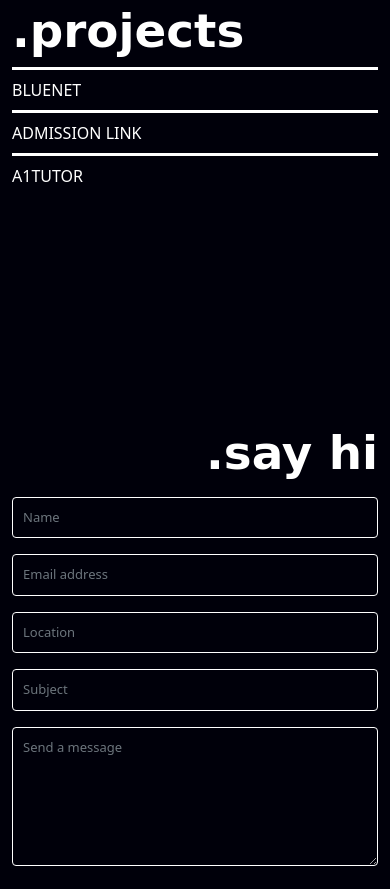
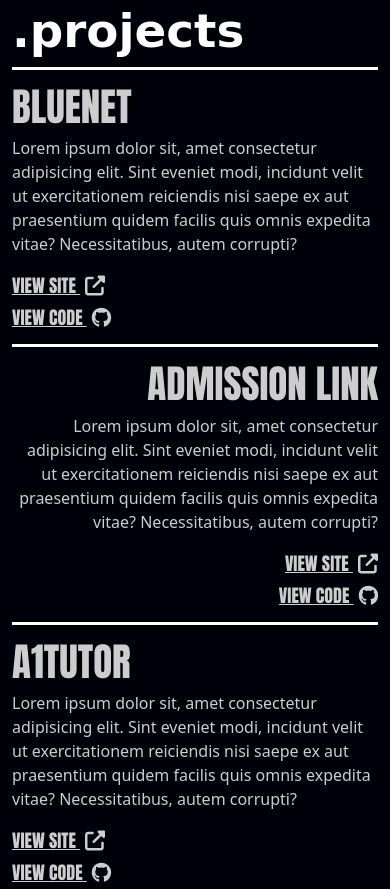
Before and after one commit to Oluwatoyinah/bosun, a plain HTML site: page index.html in a window 390 px wide. Shown: the part 2586-3475 px from the top of the page. Drawn offline with nearby package versions, Linux system fonts and the light colour scheme; a web font is replaced by a local one.

Commit message:
project section fi completed

```diff
--- a/css/style/_project.scss
+++ b/css/style/_project.scss
@@ -1,3 +1,5 @@
+
+
 .project {
     min-height: 50vh;
     background-color: $bgcolor;
@@ -11,11 +13,43 @@
     .projects-list {
         .box {
             border-top: 3px solid white;
-            //  border-bottom: 1px solid white ;
+            color: #cdcdcd;
+            // text-align: right;
             a {
-                color: white;
                 text-decoration: none;
+                font-family: $formal;
+                font-size : 10vw;
+                color: #cdcdcd;
             }
         }
     }
 }
+
+
+
+@media(max-width: 568px) {
+    .projects-list {
+        .box {
+            // text-align: right;
+            a {
+
+                color: #fff;
+            }
+            .view{
+                a {
+                    font-size: 18px;
+                    text-decoration: underline;
+                    display: block;
+                    margin-bottom: 5px;
+                    i {
+                        margin-left: 5px;
+                        font-size: 20px;
+                    }
+                }
+            }
+        }
+        .box:nth-of-type(2) {
+            text-align: right;
+        }
+    }
+}
--- a/css/style/_variables.scss
+++ b/css/style/_variables.scss
@@ -2,3 +2,4 @@
 $bgcolor : #00000a;
 $curly : 'Qwitcher Grypen', cursive;
 $italic : italic;
+$formal : 'Anton', sans-serif;
--- a/index.html
+++ b/index.html
@@ -7,6 +7,7 @@
     <script src="https://use.fontawesome.com/507b67a989.js"></script>
     <link rel="preconnect" href="https://fonts.gstatic.com" crossorigin>
     <link href="https://fonts.googleapis.com/css2?family=Qwitcher+Grypen:wght@700&display=swap" rel="stylesheet">
+    <link href="https://fonts.googleapis.com/css2?family=Anton&display=swap" rel="stylesheet">
 
     <!-- dev icons -->
     <link rel="stylesheet" href="https://cdn.jsdelivr.net/gh/devicons/devicon@v2.15.1/devicon.min.css">
@@ -137,16 +138,29 @@
           <h1>.projects</h1>
           <div class="projects-list">
             <div class="py-2 box">
-                <a href="">
-                  BLUENET
-                </a>
+                <a href="">BLUENET</a>
+                <p class="d-md-none">Lorem ipsum dolor sit, amet consectetur adipisicing elit. Sint eveniet modi, incidunt velit ut exercitationem reiciendis nisi saepe ex aut praesentium quidem facilis quis omnis expedita vitae? Necessitatibus, autem corrupti?</p>
+                <div class="d-md-none view">
+                  <a href="">VIEW SITE <i class="fa fa-external-link" aria-hidden="true"></i></a>
+                  <a href="">VIEW CODE <i class="fa fa-github" aria-hidden="true"></i></a>
+                </div>
             </div>
             <div class="py-2 box">
               <a href="">ADMISSION LINK</a>
-          </div>
+              <p class="d-md-none">Lorem ipsum dolor sit, amet consectetur adipisicing elit. Sint eveniet modi, incidunt velit ut exercitationem reiciendis nisi saepe ex aut praesentium quidem facilis quis omnis expedita vitae? Necessitatibus, autem corrupti?</p>
+              <div class="d-md-none view">
+                  <a href="">VIEW SITE <i class="fa fa-external-link" aria-hidden="true"></i></a>
+                  <a href="">VIEW CODE <i class="fa fa-github" aria-hidden="true"></i></a>
+                </div>
+            </div>
           <div class="py-2 box">
                 <a href="">A1TUTOR</a>
-            </div>
+                <p class="d-md-none">Lorem ipsum dolor sit, amet consectetur adipisicing elit. Sint eveniet modi, incidunt velit ut exercitationem reiciendis nisi saepe ex aut praesentium quidem facilis quis omnis expedita vitae? Necessitatibus, autem corrupti?</p>
+            <div class="d-md-none view">
+                  <a href="">VIEW SITE <i class="fa fa-external-link" aria-hidden="true"></i></a>
+                  <a href="">VIEW CODE <i class="fa fa-github" aria-hidden="true"></i></a>
+                </div>
+              </div>
           </div>
         </div></div>
     </section>
```
Also changed, not shown: css/style/style.css, 1 other file.
